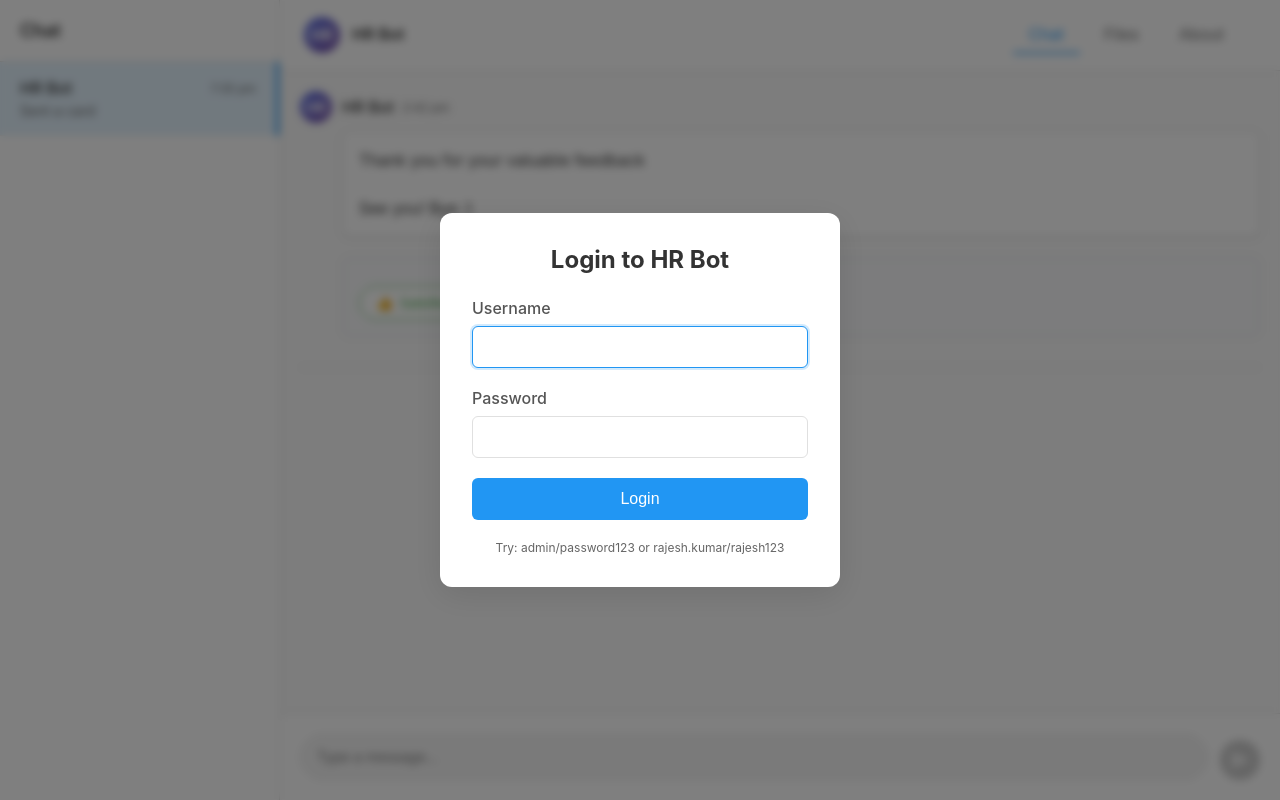
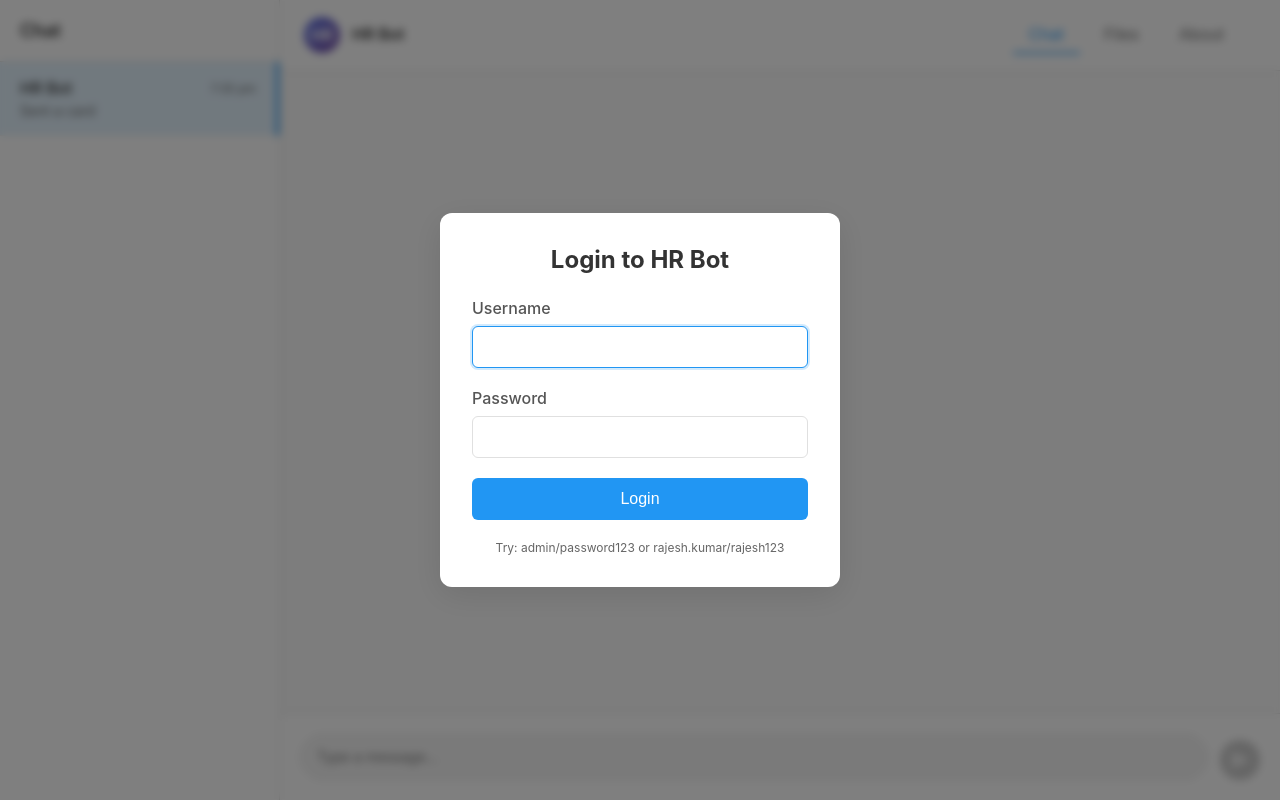
Before and after one commit to siddhishandilyaa/HRBot, a plain HTML site: page Front end/index.html in a window 1280 px wide. Drawn offline with Linux system fonts and the light colour scheme.

Commit message:
fixed frontend

```diff
--- a/Front end/index.html
+++ b/Front end/index.html
@@ -67,40 +67,9 @@
         </div>
 
         <div class="chat-messages" id="chatMessages">
-            <!-- Initial feedback message -->
-            <div class="message bot-message">
-                <div class="message-header">
-                    <div class="message-avatar">HR</div>
-                    <div class="message-info">
-                        <span class="message-sender">HR Bot</span>
-                        <span class="message-time">2:42 pm</span>
-                    </div>
-                </div>
-                <div class="message-content">
-                    Thank you for your valuable feedback
-                    <br><br>
-                    See you! Bye :)
-                </div>
-            </div>
 
-            <div class="feedback-section">
-                <div class="feedback-buttons">
-                    <button class="feedback-btn satisfied">
-                        <span>👍</span>
-                        Satisfied
-                    </button>
-                    <button class="feedback-btn not-satisfied">
-                        <span>👎</span>
-                        Not Satisfied
-                    </button>
-                </div>
-            </div>
 
-            <div class="last-read-divider">
-                <span class="last-read-text">Last read</span>
-            </div>
 
-            <!-- Welcome message will be added here after login -->
         </div>
 
         <div class="typing-indicator" id="typingIndicator">
```
